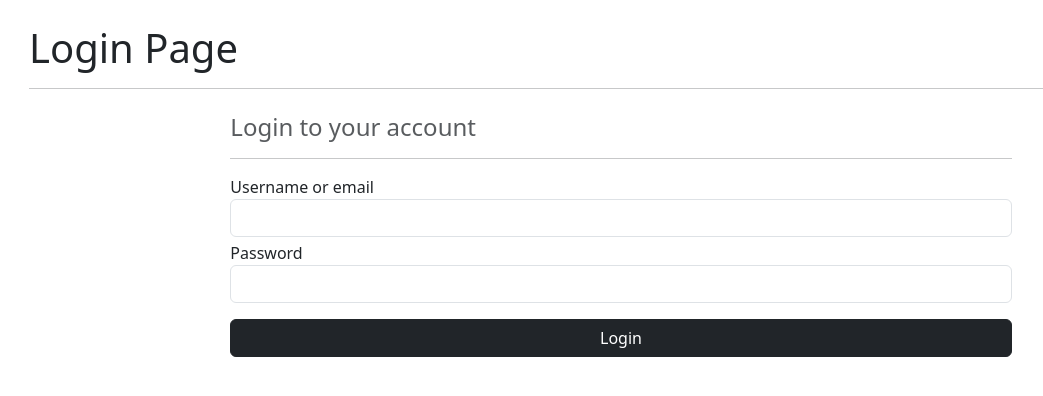
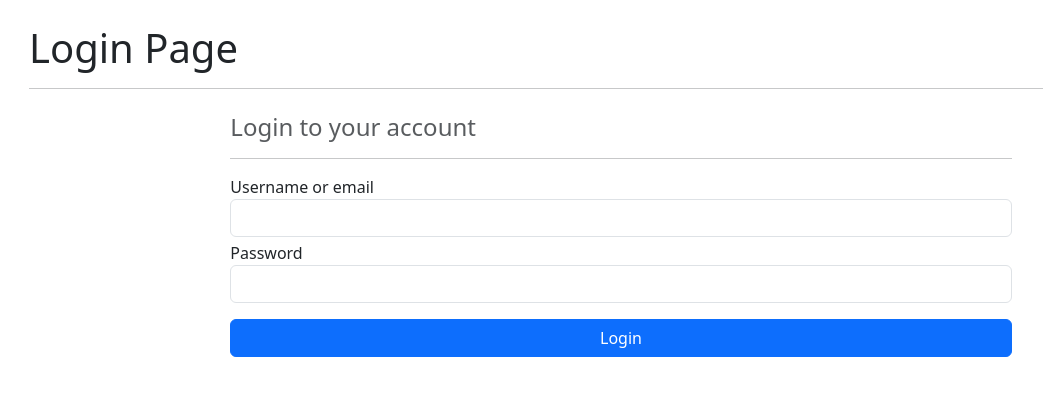
Before and after one commit to ays19/AUTHENTICATION, a Django app: page /login/ in a window 1280 px wide. Shown: the top 396 px of the page, without its empty margins (19-1062 px from the left). Run offline with Django 5.2, Linux system fonts and the light colour scheme.

Commit message:
change in form in login

```diff
--- a/authentication/account/templates/account/login.html
+++ b/authentication/account/templates/account/login.html
@@ -25,7 +25,7 @@
             {{form.password.errors}}
         </div>
         <div class="form-group d-grid gap-2 my-3">
-            <button type="submit" class="btn btn-dark">Login</button>
+            <button type="submit" class="btn btn-primary">Login</button>
         </div>
 
     </form>
```
